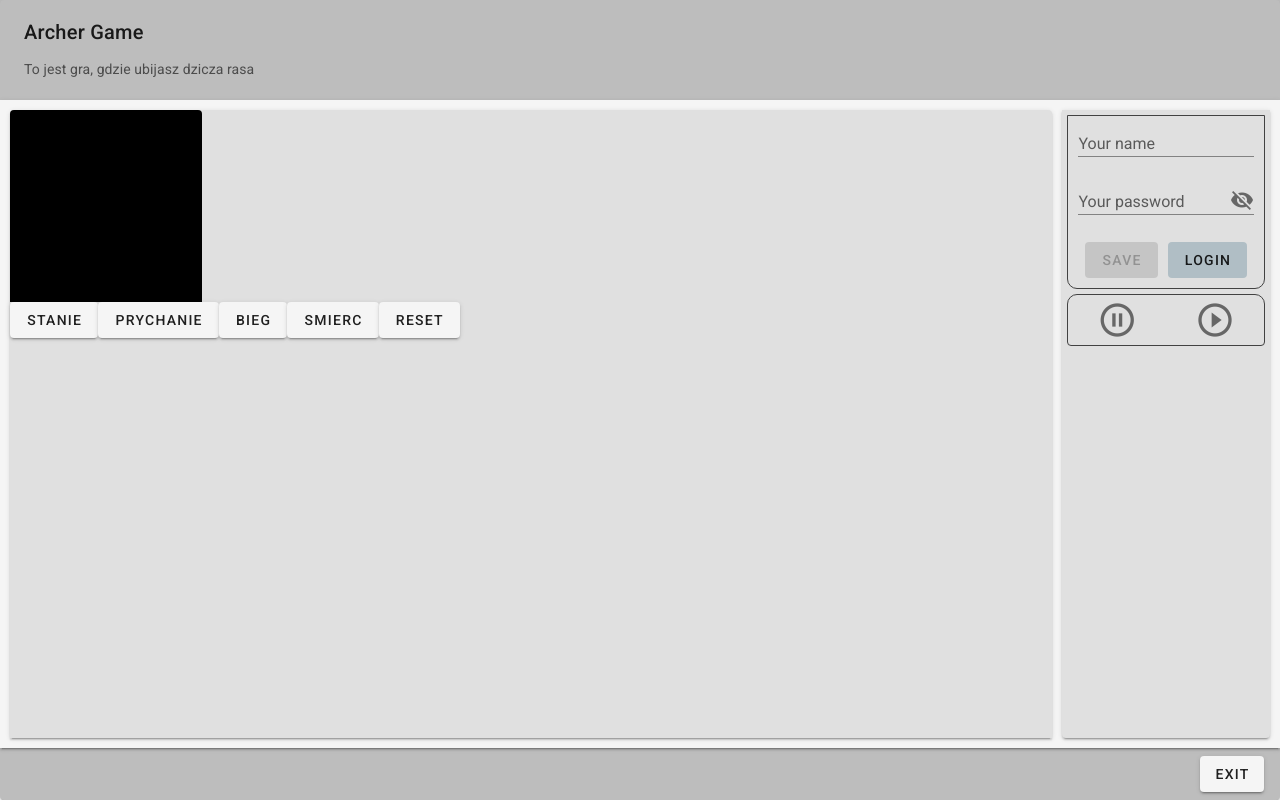
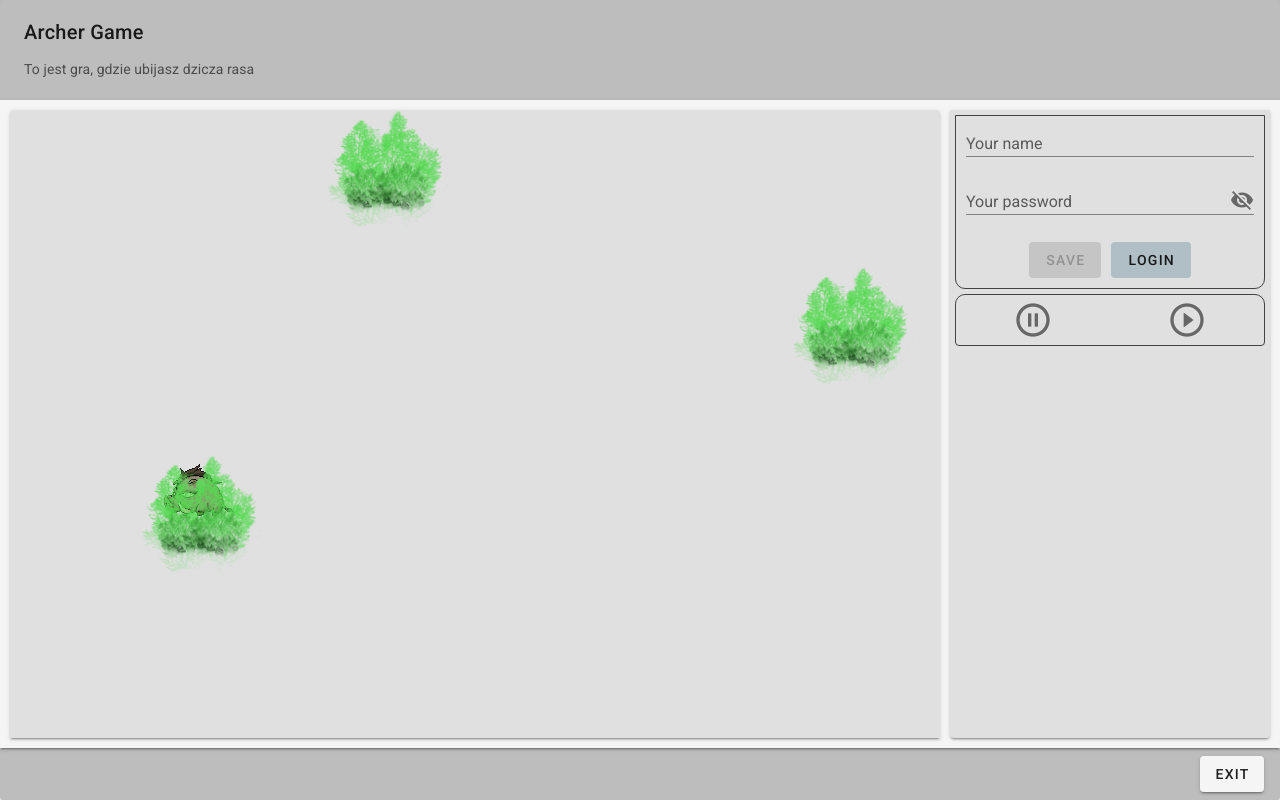
Before and after one commit to Cheshire-Newbie/web-portfolio, a Vue app: page /projects in a window 1280 px wide. Both pictures are taken after a click on the button "NO! CLICK ME!". Shown: the top 800 px of the page. Built offline with nearby package versions, Linux system fonts and the light colour scheme; no server answers.

Commit message:
commit backupowy

```diff
--- a/src/components/Projects/GameArcher/GameArcher.css
+++ b/src/components/Projects/GameArcher/GameArcher.css
@@ -31,14 +31,32 @@
   min-width: 70%;
   flex-shrink: 1;
   min-height: 70%;
+  position: relative;
 
 }
 
 .boar {
+  top: calc(100% - 192px);
+  left: calc(100% - 192px);
   width: 192px;
   height: 192px;
   background: url(../../../assets/boar.png);
-  background-color: black;
+  position: absolute;
+  transition: top 2s, left 2s;
+}
+
+.boarRotate {
+  transform: rotateY(180deg);
+}
+
+.bush {
+  top: calc(100% - 192px);
+  left: calc(100% - 192px);
+  width: 192px;
+  height: 192px;
+  background: url(../../../assets/krzak.png);
+  position: absolute;
+  transform:scale(0.70)
 }
 
 .gameSidebar {
--- a/src/components/Projects/GameArcher/GameArcher.js
+++ b/src/components/Projects/GameArcher/GameArcher.js
@@ -14,6 +14,9 @@ export default {
         alertColor: "info",
         showAlert: false,
         alertText: "",
+        positions: [
+            { top: "80%", left: "10%" }, { top: "50%", left: "80%" }, { top: "25%", left: "30%" }, { top: null, left: null }
+        ],
         boar: {
             div: null,
             width: 192,
@@ -22,7 +25,7 @@ export default {
             spriteHeight: 576,
             currentX: 0,
             currentY: 0,
-            state: 4,
+            state: 0,
             framesCount: 3,
             frame: 0,
             states: [],
@@ -57,6 +60,7 @@ export default {
     mounted() {
         this.boar.states = this.initializeStates(this.boar)
         this.gameAnimation()
+        this.boarGo(0)
     },
 
     methods: {
@@ -136,16 +140,76 @@ export default {
                     y += imgObj.height
                 }
             }
+            //ponowne puszowanie poza whilem frames do state wynika z tego, ze frames zawsze sa pushowane po rozpoczeciu kolejnego state
+            //nie rozpoczynajac 4 state, ktory w dziku jest ostatnimi 3 pustymi kratkami, wyskakuje blad i ich nie rozpoznaje
             states.push(frames)
             return states
         },
 
+        animateBoar() {
+            if (this.boar.div) {
+                //do zmiennej FRAME przypisujemy element, ktory wyszukujemy w nastepujacy sposob:
+                //z listy states ktora znajduje sie wewnatrz boar poprzez wykorzystanie wartosci zmiennej state by okreslic konkretny punkt w tej liscie (state jest naszym indexem)
+                //this.boar.states[this.boar.state]
+                //ten element w states nazywa Frames
+                //i by okreslic konkretna wartosc w liscie frames ktora jest lista wewnatrz states, wykorzystujemy wartosc zmiennej frame (ktora jest indeksem)
+                //    imgObj  lista     zmienna wykorzystana jako index dla states      zmienna wykorzystana jako index dla frames(lista wewnatrz states)
+                //  this.boar.states         [this.boar.state]                                                [this.boar.frame]
+                let frames = this.boar.states[this.boar.state]   //do zmiennej frames przypisujemy element listy states o indexie this.boar.state
+                let frame = frames[this.boar.frame]             //do zmiennej frame przypisujemy element listy frames o indexie this.boar.frame
+                //do okreslonej w frame pozycji dostawiamy konkretny fragment obrazka w background
+                this.boar.div.style.backgroundPosition = frame
+                //jesli nie ma smierci dzika i smierc dzika sie nie skonczyla to rob to co zawsze
+                if (!(this.boar.state === 3 && this.boar.frame === (this.boar.framesCount - 1))) {
+                    //do pola frame, ktore jest indexem dla listy frames okreslajaca pozycje, przypisujemy nastepujace rownanie:
+                    //reszta z dzielenia obecnego index +1 (czyli kolejny index) / przez dlugosc listy (czyli ilementow w sobie zawiera) frames (jesli sa 3 elementy, to lista jest dlugo 3)
+                    //modulo jest uzyteczne przy wyliczaniu sekwencji liczby ktora ma sie liczyc w mieskonczonosc, ale ktora ma powracac w momencie konca cyklu do swojego poczatku
+                    this.boar.frame = (this.boar.frame + 1) % frames.length
+                }
+                // do this.boar.div przypisujemy elelemt html o klasie (.) boar
+            } else this.boar.div = document.querySelector(".boar")
+        },
+
+        boarGo(position) {
+            if (this.boar.div) {
+                this.boar.state = 2
+                this.boar.frame = 0
+                let top = this.positions[position].top
+                let left = this.positions[position].left
+                if (top) {
+                    this.boar.div.style.top = `calc(${top} - ${this.boar.height}px)`
+                    this.boar.div.style.left = left
+                } else {
+                    this.boar.div.style.top = null
+                    this.boar.div.style.left = null
+                    this.boar.div.style.opacity = 0
+                }
+                let newPosition = (position + 1) % this.positions.length
+                setTimeout(() => {
+                    this.boar.div.style.opacity = 1
+                    this.boar.state = 0
+                    this.boar.frame = 0
+                }, 2000);
+                setTimeout(() => {
+                    this.boarGo(newPosition)
+                }, 6000);
+                setTimeout(() => {
+                    this.boar.state = 1
+                    this.boar.frame = 0
+                }, 4000);
+            } else setTimeout(() =>
+                this.boarGo(position), 6000)
+            //nadanie obrotu przy zmianiepozycji
+            let boarRot = document.querySelector(".boar")
+            if (position !== 0 && boarRot) {
+                boarRot.classList.toggle("boarRotate")
+            } else if (boarRot) {
+                boarRot.classList.remove("boarRotate")
+            }
+        },
+
         gameAnimation() {
-            if (this.boar.div) {
-                let frame = this.boar.states[this.boar.state][this.boar.frame]
-                this.boar.div.style.backgroundPosition = frame
-                this.boar.frame = (this.boar.frame + 1) % this.boar.framesCount
-            } else this.boar.div = document.querySelector(".boar")
+            this.animateBoar()
             setTimeout(() => {
                 window.requestAnimationFrame(this.gameAnimation)
             }, 200);
--- a/src/components/Projects/GameArcher/GameArcher.vue
+++ b/src/components/Projects/GameArcher/GameArcher.vue
@@ -62,11 +62,20 @@
           </v-card>
           <v-card color="secondary" class="gameWindow">
             <div class="boar"></div>
-            <v-btn @click="boar.state=0">stanie</v-btn>
-            <v-btn @click="boar.state=1">prychanie</v-btn>
-            <v-btn @click="boar.state=2">bieg</v-btn>
-            <v-btn @click="boar.state=3">smierc</v-btn>
-            <v-btn @click="boar.state=4">reset</v-btn>
+            <div
+            class="bush"
+            v-for="(position, index) of positions.filter(p => p.top)"
+            :key="`bush` + index"
+            :style="`top: calc(${position.top} - 192px); left: ${position.left}`">
+            </div>
+
+            <!-- komentarz do click = jak wywolujesz wydarzenie to wlacz odpowiedni state dzika i kazdorazowo zeruj index klatek (frame) -->
+            <!-- wszystkie przyciski zakomentowane bo nam do chuja niepotrzebne tutaj, beda w credits
+            <v-btn @click="boar.state=0, boar.frame=0">stanie</v-btn>
+            <v-btn @click="boar.state=1, boar.frame=0">prychanie</v-btn>
+            <v-btn @click="boar.state=2, boar.frame=0">bieg</v-btn>
+            <v-btn @click="boar.state=3, boar.frame=0">smierc</v-btn>
+            <v-btn @click="boar.state=4, boar.frame=0">reset</v-btn> -->
           </v-card>
         </v-card>
         <v-card-actions class="d-flex justify-end align-center">
```
Also changed, not shown: src/assets/krzak.png (added), 1 other file (tests, documents, lock files or other folders).
